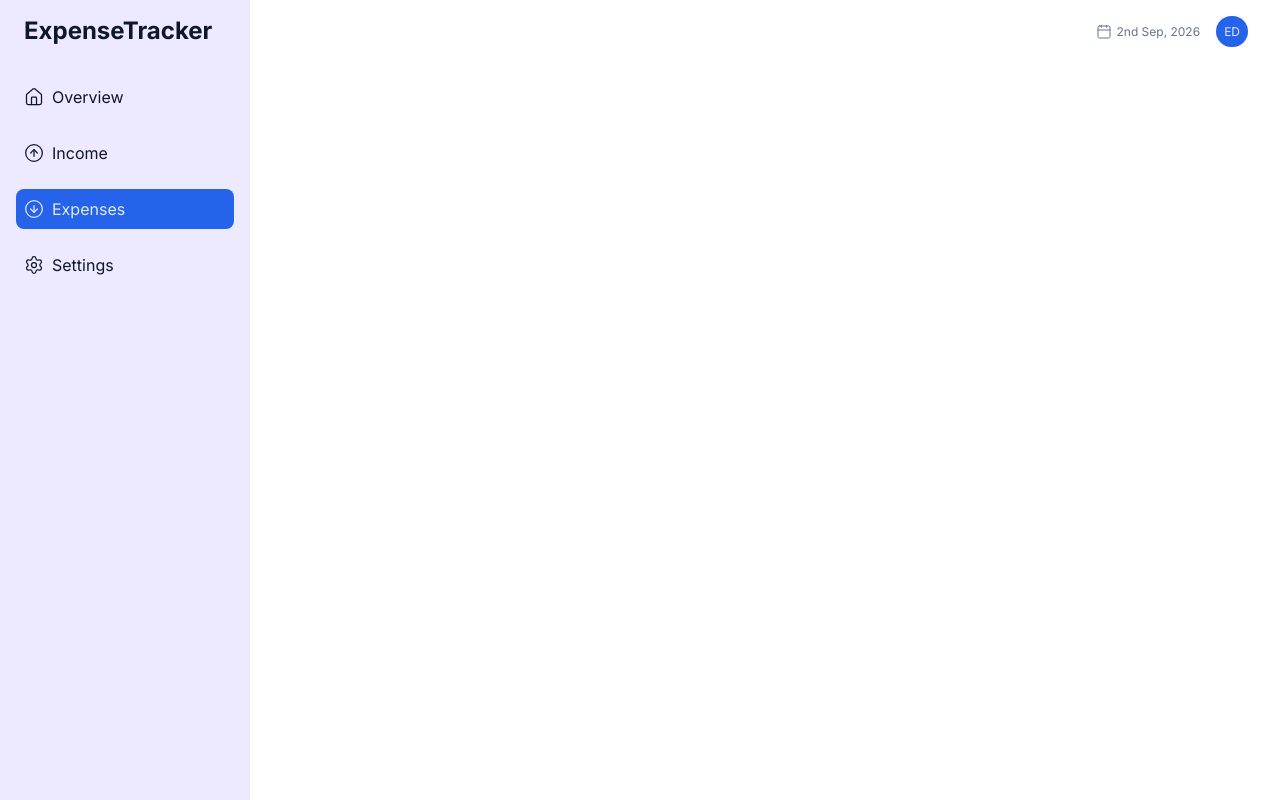
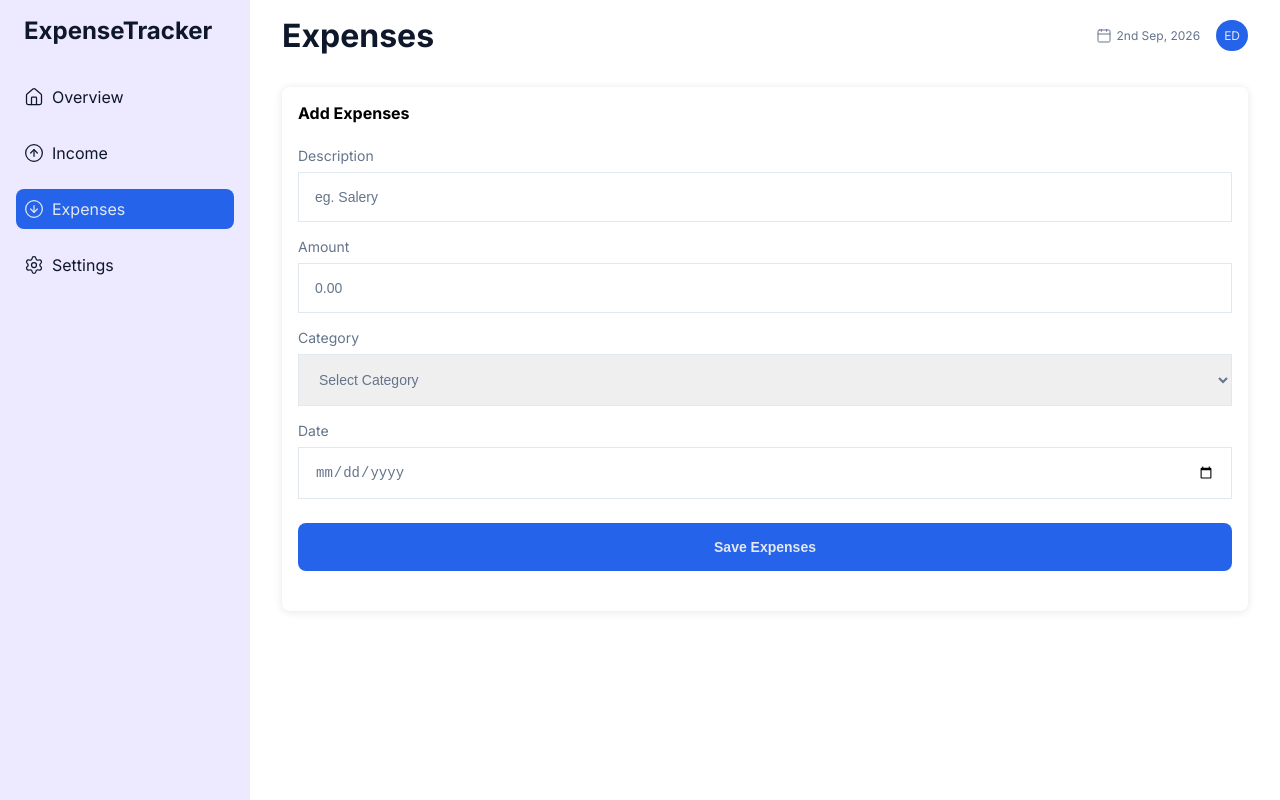
Before and after one commit to edwardshanahan97/expense-tracker, a React (Vite) app: page /expenses in a window 1280 px wide. Built offline with nearby package versions, Linux system fonts and the light colour scheme.

Commit message:
feat: add expenses and income page for structure

```diff
--- a/src/App.jsx
+++ b/src/App.jsx
@@ -3,6 +3,8 @@ import Overview from "./pages/Overview/Overview";
 import Navbar from "./components/Navbar/Navbar";
 import Header from "./components/Header/Header";
 import { useState } from "react";
+import Income from "./pages/Income/Income";
+import Expenses from "./pages/Expenses/Expenses";
 
 const App = () => {
   const [isActive, setIsActive] = useState(false);
@@ -19,6 +21,15 @@ const App = () => {
           path="/"
           element={<Overview isActive={isActive} setIsActive={setIsActive} />}
         />
+        <Route
+          path="/income"
+          element={<Income isActive={isActive} setIsActive={setIsActive} />}
+        />
+
+        <Route
+          path="/expenses"
+          element={<Expenses isActive={isActive} setIsActive={setIsActive} />}
+        />
       </Routes>
     </div>
   );
--- a/src/components/AddTransaction/AddTransaction.jsx
+++ b/src/components/AddTransaction/AddTransaction.jsx
@@ -46,6 +46,7 @@ const AddTransaction = ({ isActive, setIsActive }) => {
         <h2 className="heading-2">Add {title}</h2>
       </div>
 
+      {currentPage === "overview" && (
         <div className="add-transaction__types">
           <button
             onClick={() => setCategory("income")}
@@ -65,6 +66,7 @@ const AddTransaction = ({ isActive, setIsActive }) => {
             <span>Expense</span>
           </button>
         </div>
+      )}
 
       <div className="add-transaction__form">
         <div className="add-transaction__group">
@@ -127,7 +129,7 @@ const AddTransaction = ({ isActive, setIsActive }) => {
         </div>
       </div>
 
-      <Button title={`Add ${category}`} />
+      <Button title={`Save ${title}`} />
 
       <button
         onClick={() => setIsActive(false)}
--- a/src/components/Button/Button.css
+++ b/src/components/Button/Button.css
@@ -26,3 +26,9 @@
   left: 1.6rem;
   width: auto;
 }
+
+@media (min-width: 768px) {
+  .button--fixed {
+    display: none;
+  }
+}
--- /dev/null
+++ b/src/pages/Expenses/Expenses.jsx
@@ -0,0 +1,26 @@
+import "./Expenses.css";
+import { useEffect } from "react";
+import { usePage } from "../../context/PageContext";
+import Button from "../../components/Button/Button";
+import AddTransaction from "../../components/AddTransaction/AddTransaction";
+
+const Expenses = ({ isActive, setIsActive }) => {
+  const { setCurrentPage } = usePage();
+
+  useEffect(() => setCurrentPage("expenses"), []);
+
+  return (
+    <main>
+      <AddTransaction isActive={isActive} setIsActive={setIsActive} />
+      <Button
+        className="button--fixed"
+        isMobile={true}
+        title="Add Expense"
+        isActive={isActive}
+        setIsActive={setIsActive}
+      />
+    </main>
+  );
+};
+
+export default Expenses;
--- /dev/null
+++ b/src/pages/Income/Income.jsx
@@ -0,0 +1,25 @@
+import "./Income.css";
+import { useEffect } from "react";
+import { usePage } from "../../context/PageContext";
+import Button from "../../components/Button/Button";
+import AddTransaction from "../../components/AddTransaction/AddTransaction";
+
+const Income = ({ isActive, setIsActive }) => {
+  const { setCurrentPage } = usePage();
+
+  useEffect(() => setCurrentPage("income"), []);
+  return (
+    <main>
+      <AddTransaction isActive={isActive} setIsActive={setIsActive} />
+      <Button
+        className="button--fixed"
+        isMobile={true}
+        title="Add Income"
+        isActive={isActive}
+        setIsActive={setIsActive}
+      />
+    </main>
+  );
+};
+
+export default Income;
```
Also changed, not shown: src/pages/Expenses/Expenses.css (added), src/pages/Income/Income.css (added). Lines whose indentation alone changed are shown as unchanged.
